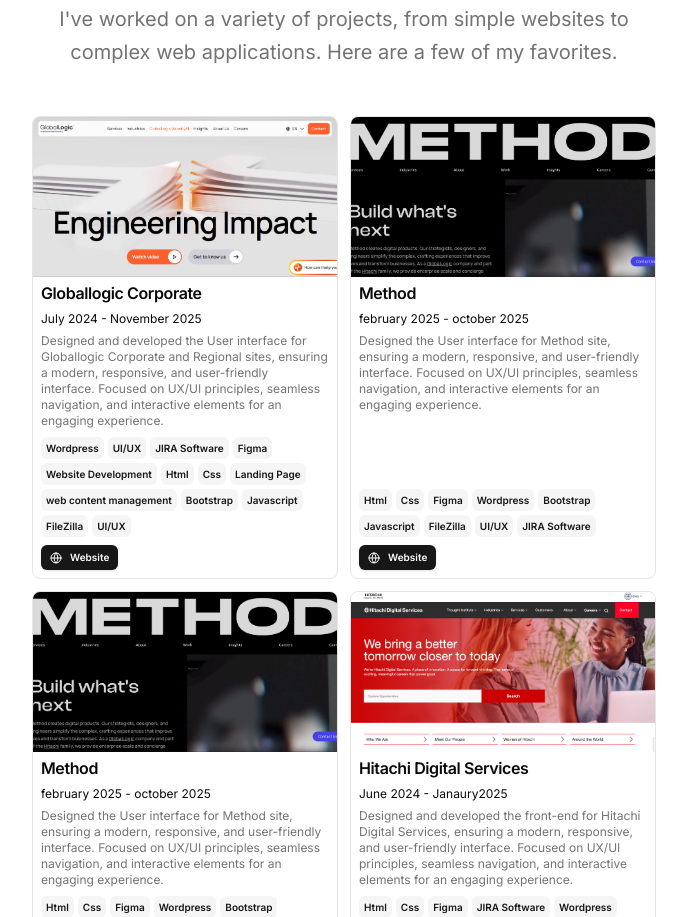
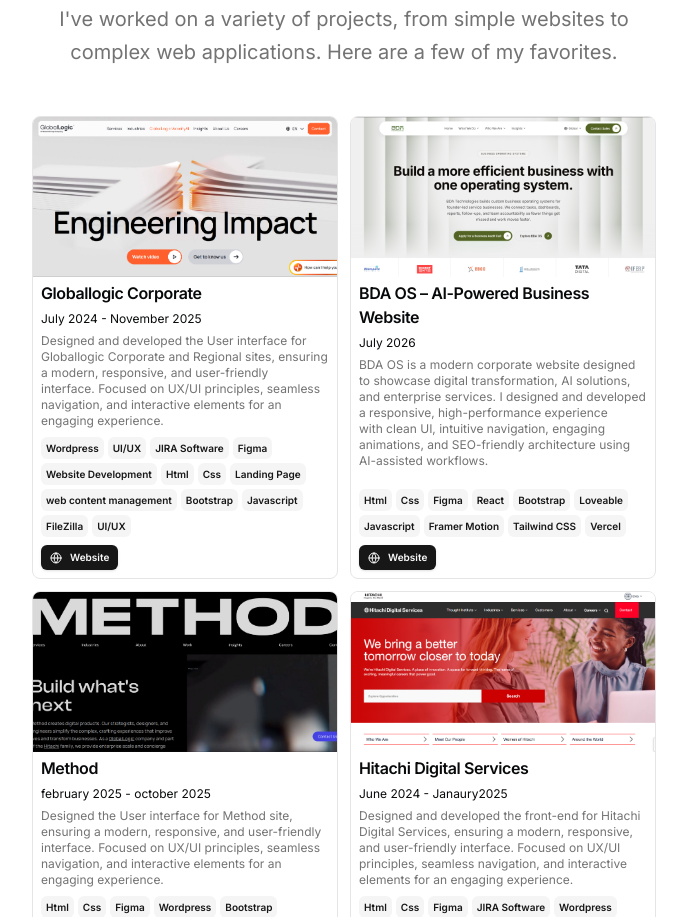
Before and after one commit to CodewithShashi/shashishekhar.com, a Next.js app: page / in a window 1280 px wide. Shown: the part 1309-2226 px from the top of the page, without its empty margins (296-983 px from the left). Built offline with nearby package versions, Linux system fonts and the light colour scheme.

Commit message:
Update resume.tsx

```diff
--- a/src/data/resume.tsx
+++ b/src/data/resume.tsx
@@ -183,32 +183,33 @@
     },
 
     {
-      title: "Method",
-      href: "https://www.method.com/",
-      dates: "february 2025 - october 2025",
+      title: "BDA OS – AI-Powered Business Website",
+      href: "https://bdaos-20fc3c48.vercel.app/",
+      dates: "July 2026",
       active: false,
       description:
-        "Designed the User interface for Method site, ensuring a modern, responsive, and user-friendly interface. Focused on UX/UI principles, seamless navigation, and interactive elements for an engaging experience.",
+        "BDA OS is a modern corporate website designed to showcase digital transformation, AI solutions, and enterprise services. I designed and developed a responsive, high-performance experience with clean UI, intuitive navigation, engaging animations, and SEO-friendly architecture using AI-assisted workflows.",
       technologies: [
         "Html",
         "Css",
         "Figma",
-        "Wordpress",
+        "React",
         "Bootstrap",
+        "Loveable",
         "Javascript",
-        "FileZilla",
-        "UI/UX",
-        "JIRA Software",
+        "Framer Motion",
+        "Tailwind CSS",
+        "Vercel",
 
       ],
       links: [
         {
           type: "Website",
-          href: "https://www.method.com/",
+          href: "https://bdaos-20fc3c48.vercel.app/",
           icon: <Icons.globe className="size-3" />,
         },
       ],
-      image: "/Method.com.png",
+      image: "/BDA OS.png",
       video:"",
     },
 
```
